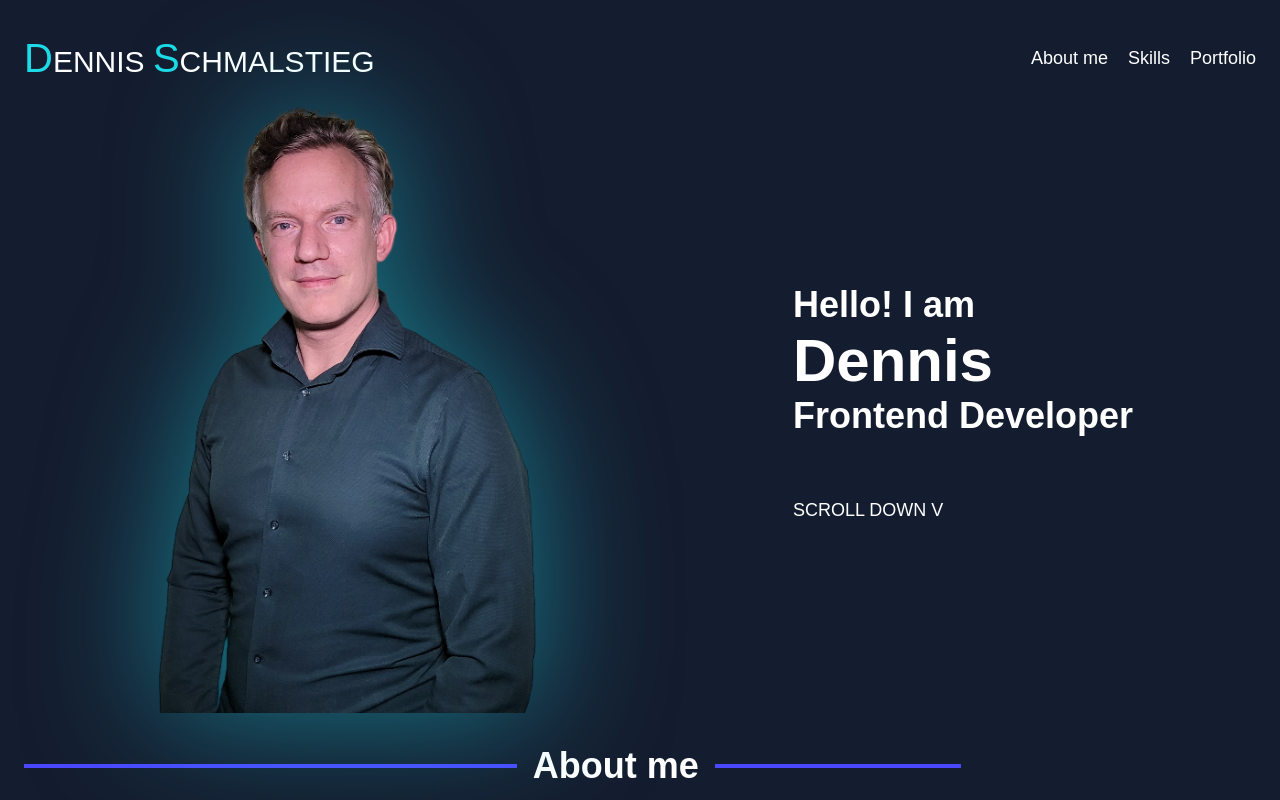
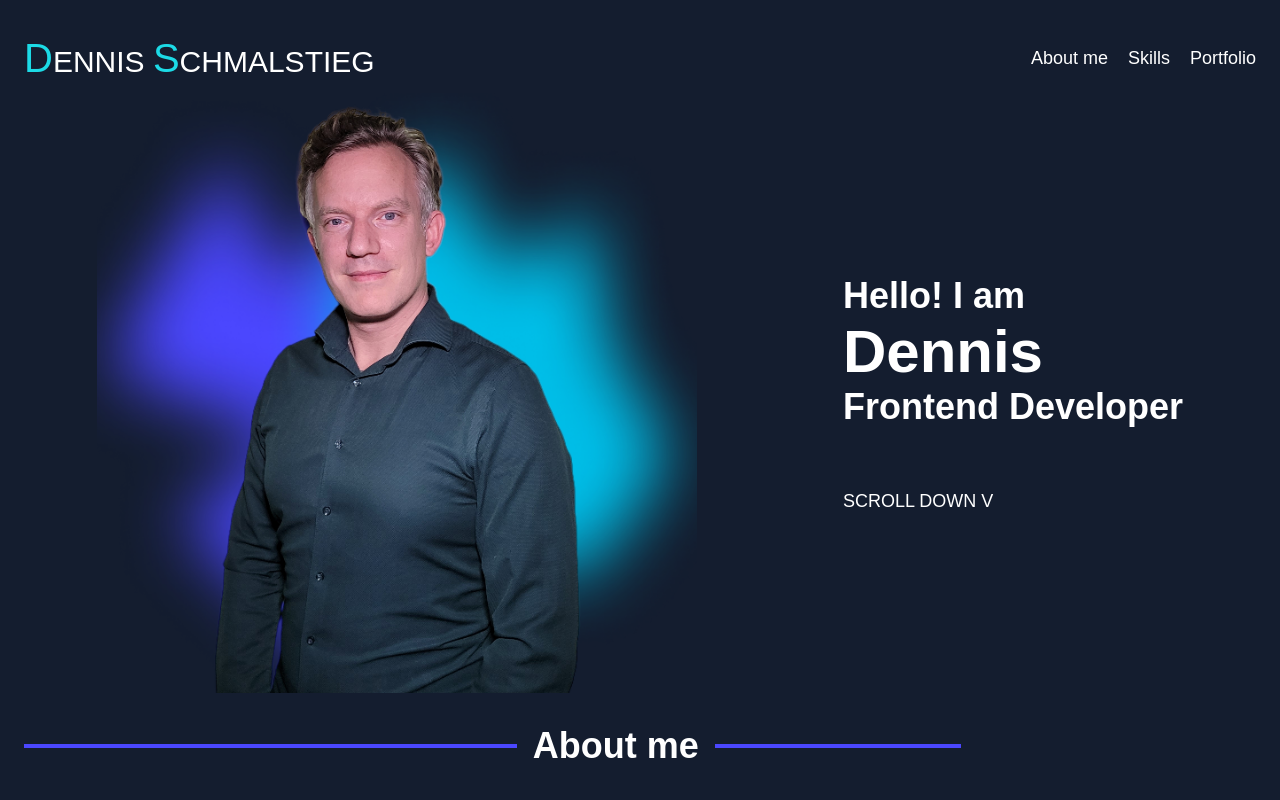
Before and after one commit to felianfilian/portfolio, an Angular app: page / in a window 1280 px wide. Shown: the top 800 px of the page. Built offline with nearby package versions, Linux system fonts and the light colour scheme.

Commit message:
hero update

```diff
--- a/src/app/section01-hero/section01-hero.component.html
+++ b/src/app/section01-hero/section01-hero.component.html
@@ -7,9 +7,10 @@
     <span>SCROLL DOWN V</span>
   </div>
   <div class="hero-container">
+    <img src="" alt="" />
     <img
       class="img-profile"
-      src="./assets/ds_profile/profile_01_cut.png"
+      src="./assets/ds_profile/profile_01_cut_effect.png"
       alt="ds_profile"
     />
   </div>
--- a/src/app/section01-hero/section01-hero.component.scss
+++ b/src/app/section01-hero/section01-hero.component.scss
@@ -14,8 +14,5 @@
 }
 
 .img-profile {
-  width: 40vw;
-  max-width: 400px;
-
-  filter: drop-shadow(0 0 64px rgba($color01, 0.5));
+  max-width: 600px;
 }
```
